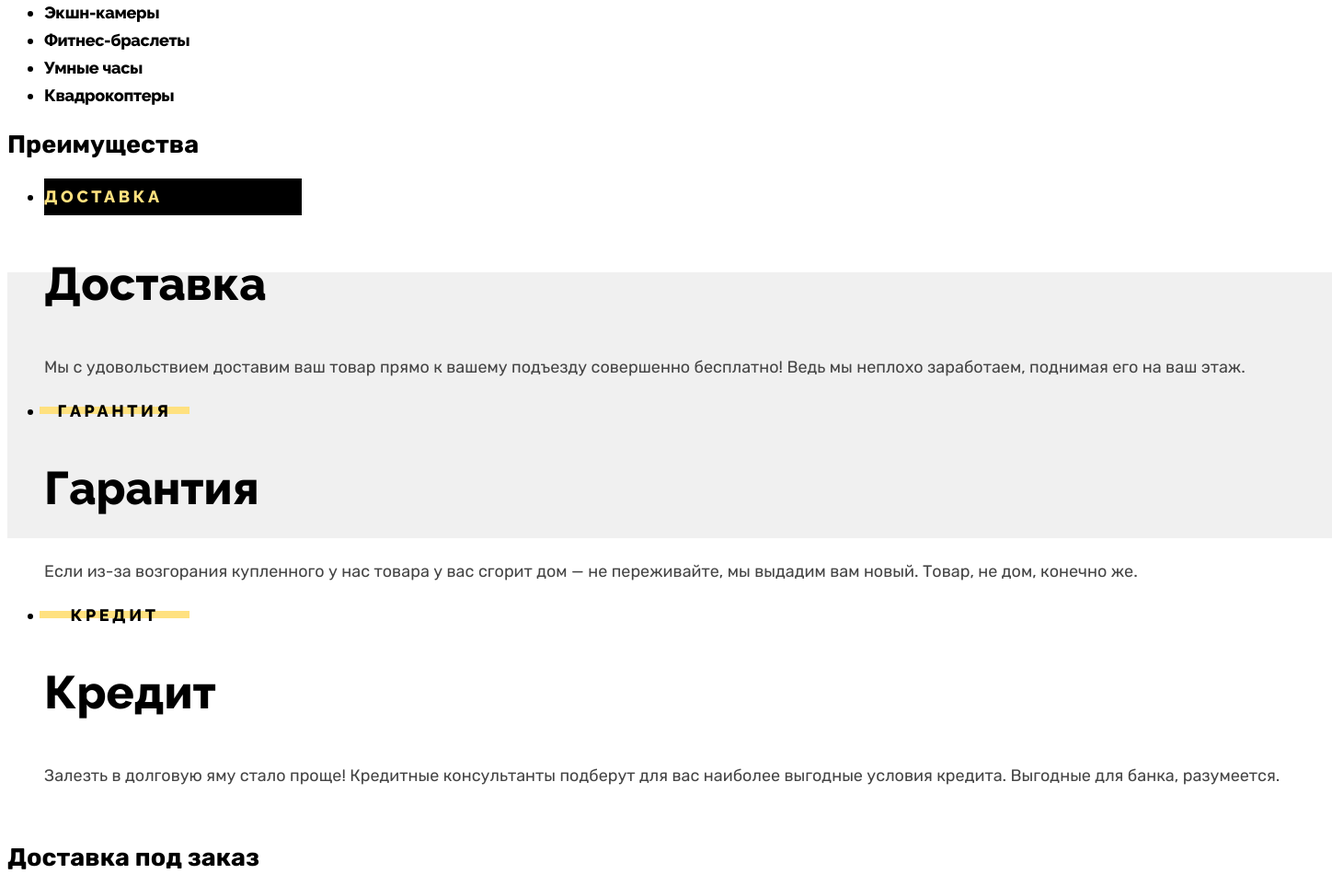
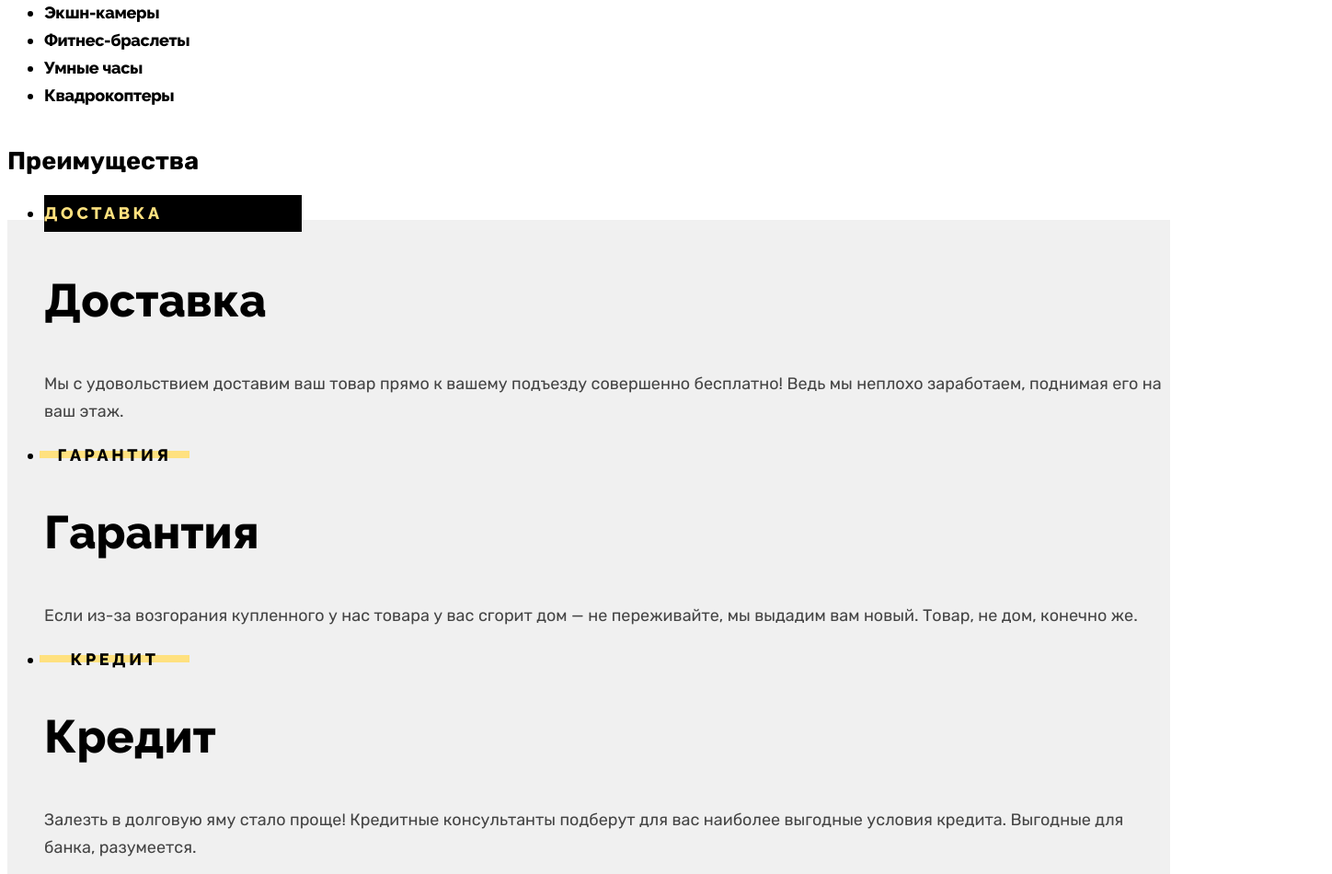
Before and after one commit to htmlacademy-htmlcss/1970787-device-33, a plain HTML site: page index.html in a window 1280 px wide. Shown: the part 3910-4860 px from the top of the page at 92% size, 1448 px wide, since content can reach past the window. Drawn offline with Linux system fonts and the light colour scheme.

Commit message:
Добавляет решение с бэкграундом преимуществ

```diff
--- a/index.html
+++ b/index.html
@@ -160,7 +160,6 @@
       </section>
       <section class="main-advantages">
         <h2 class="visually-hidden">Преимущества</h2>
-        <div class="main-advantages-background-white">
         <ul class="main-advantages-list">
           <li class="main-advantages-item advantages-item-selected">
             <a class="button-active main-advantages-link" href="#">Доставка</a>
@@ -178,8 +177,6 @@
             <p class="main-advantages-text">Залезть в долговую яму стало проще! Кредитные консультанты подберут для вас наиболее выгодные условия кредита. Выгодные для банка, разумеется.</p>
           </li>
         </ul>
-          <div class="main-advantages-background-grey"></div>
-        </div>
       </section>
     <section class="delivery">
       <h2 class="delivery-title">Доставка под заказ</h2>
--- a/styles/styles.css
+++ b/styles/styles.css
@@ -186,19 +186,19 @@ body {
 }
 
 
-.main-advantages-background-white {
+.main-advantages {
   background-color: #ffffff;
-  width: 1440px;
-  height: 700px; /* Изменить после полного стилизования блока преимуществ, увеличен для читабельности т.к. есть переполнение текста пока он не скрыт стилями */
-  /* height: 391px; */
+  min-height: max-content;
   position: relative;
+  overflow: hidden;
   z-index: -2;
 }
 
-.main-advantages-background-grey {
+.main-advantages::after {
+  content: "";
   background-color: #f0f0f0;
-  width: 1440px;
-  height: 289px;
+  width: 100%;
+  height: 100%;
   top: 102px;
   position: absolute;
   z-index: -1;
```
Lines whose indentation alone changed are shown as unchanged.
